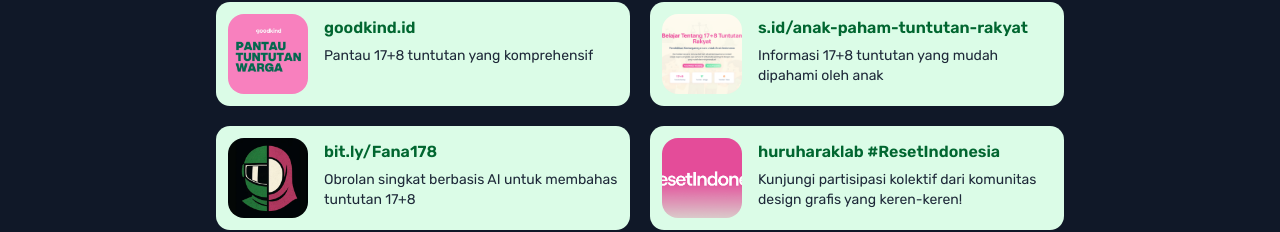
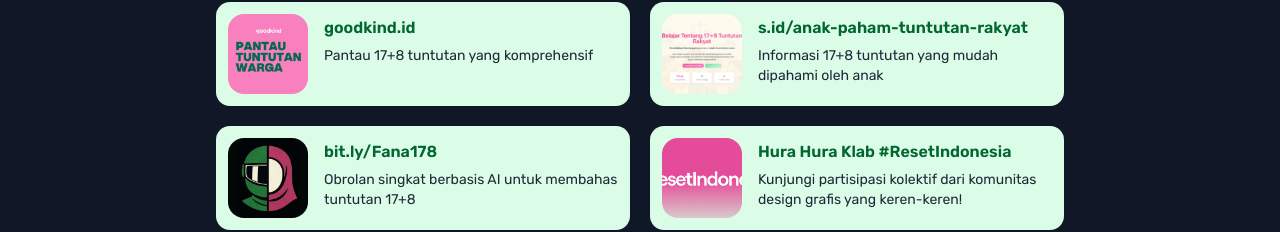
Before and after one commit to fahrulalwan/gerakan-31-agustus-2025, a Next.js app: page /informasi in a window 1280 px wide. Shown: the part 1963-2195 px from the top of the page. Built offline with nearby package versions, Linux system fonts and the light colour scheme.

Commit message:
fix: update title for huruharaklab entry in similarActions

```diff
--- a/src/constants/informasi.ts
+++ b/src/constants/informasi.ts
@@ -55,7 +55,7 @@ export const similarActions: {
   {
     url: 'https://hurahuraklab.com/resetindonesia',
     img: '/img/similar_actions/huruharaklab.jpg',
-    title: 'huruharaklab #ResetIndonesia',
+    title: 'Hura Hura Klab #ResetIndonesia',
     desc: 'Kunjungi partisipasi kolektif dari komunitas design grafis yang keren-keren!'
   }
 ]
```
